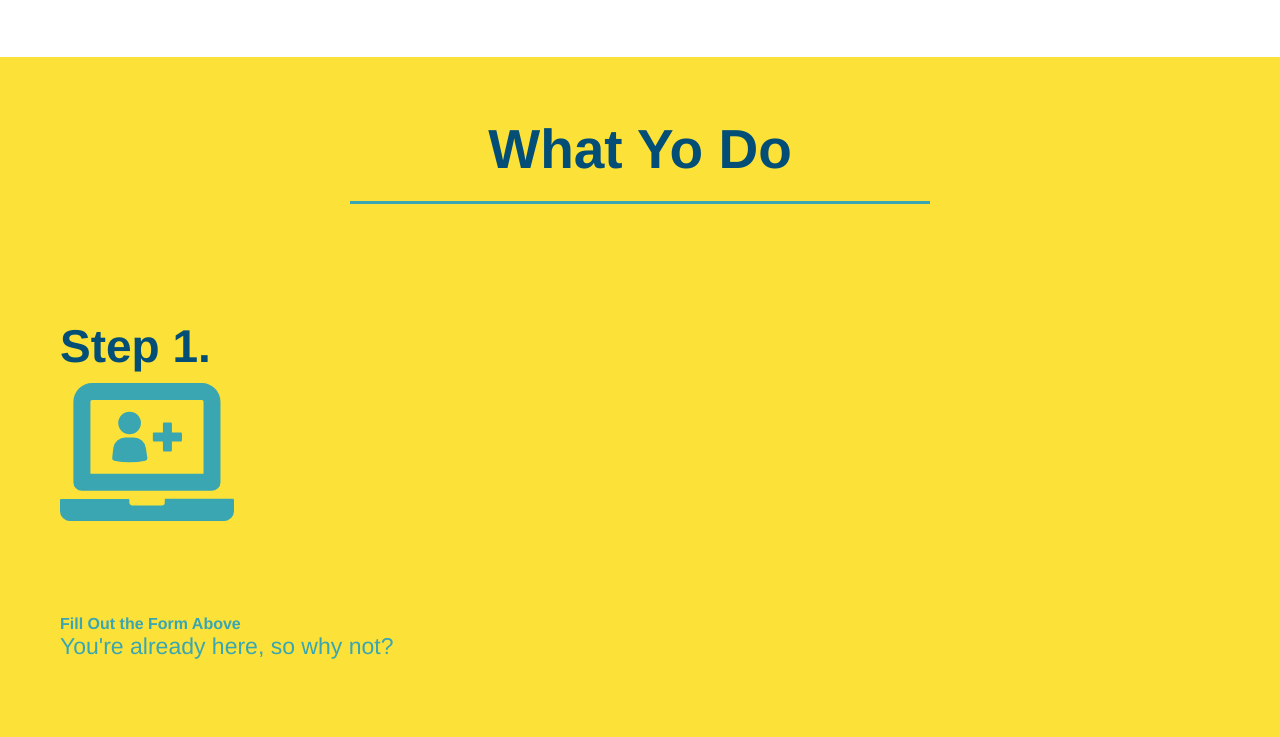
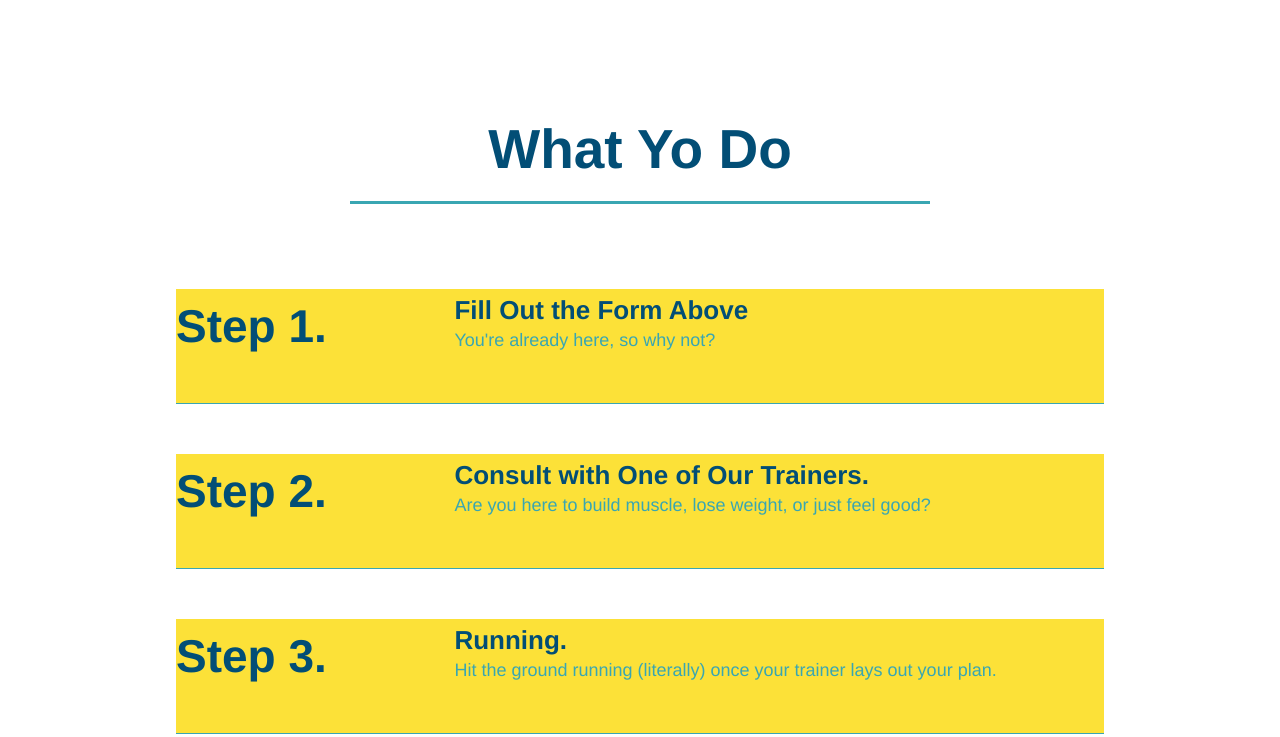
Before and after one commit to cedean1029/run-buddy, a plain HTML site: page index.html in a window 1280 px wide. Shown: the part 1767-2504 px from the top of the page. Drawn offline with Linux system fonts and the light colour scheme.

Commit message:
update to css

```diff
--- a/assets/css/style.css
+++ b/assets/css/style.css
@@ -186,32 +186,44 @@
     text-align: center;
 }
 
-.steps {
+.step {
+    margin: 50px auto;
+    padding-bottom: 50px;
+    width: 80%;
+    border-bottom: 1px solid #39a6b2;
+    display: flex;
+    flex-wrap: wrap;
+    align-items: center;
+    justify-content: space-between;
+}
+
+.step {
     background: #fce138;
 }
 
-.steps div {
-    margin-bottom: 80px;
-}
-
-.steps img {
-    width: 15%;
-    margin: 10px 0;
-}
-
-.steps h3 {
+.step h3 {
     color: #024e76;
     font-size: 46px;
     margin-top: 10px;
+    flex: 1 30%;
 }
 
-.steps p {
-    color: #39a6b2;
-    font-size: 23px;
+.step-info {
+    flex: 2 70%;
+    display: flex;
+    flex-wrap: wrap;
+    align-items: center;
 }
 
-.steps span {
-    font-size: 38px;
+.step-text p {
+    color: #39a6b2;
+    font-size: 18px;
+}
+
+.step-text h4 {
+    font-size: 26px;
+    line-height: 1.5;
+    color: #024e76;
 }
 
 .trainers {
```
